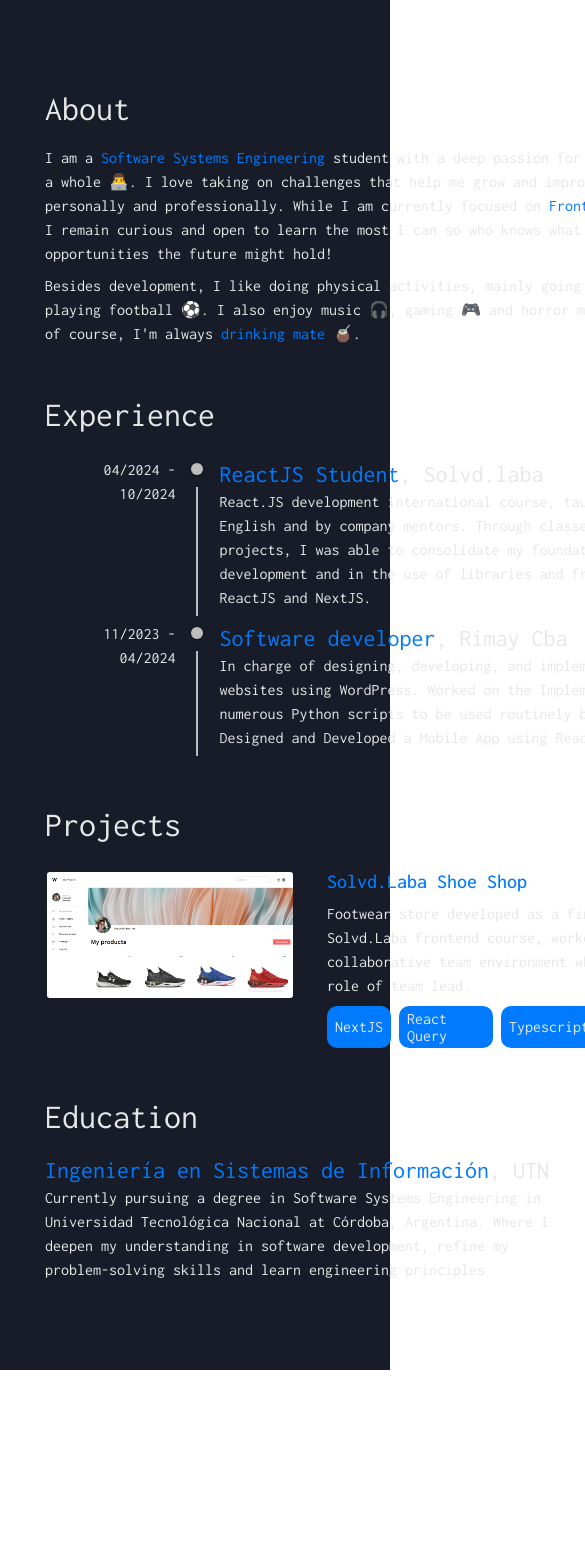
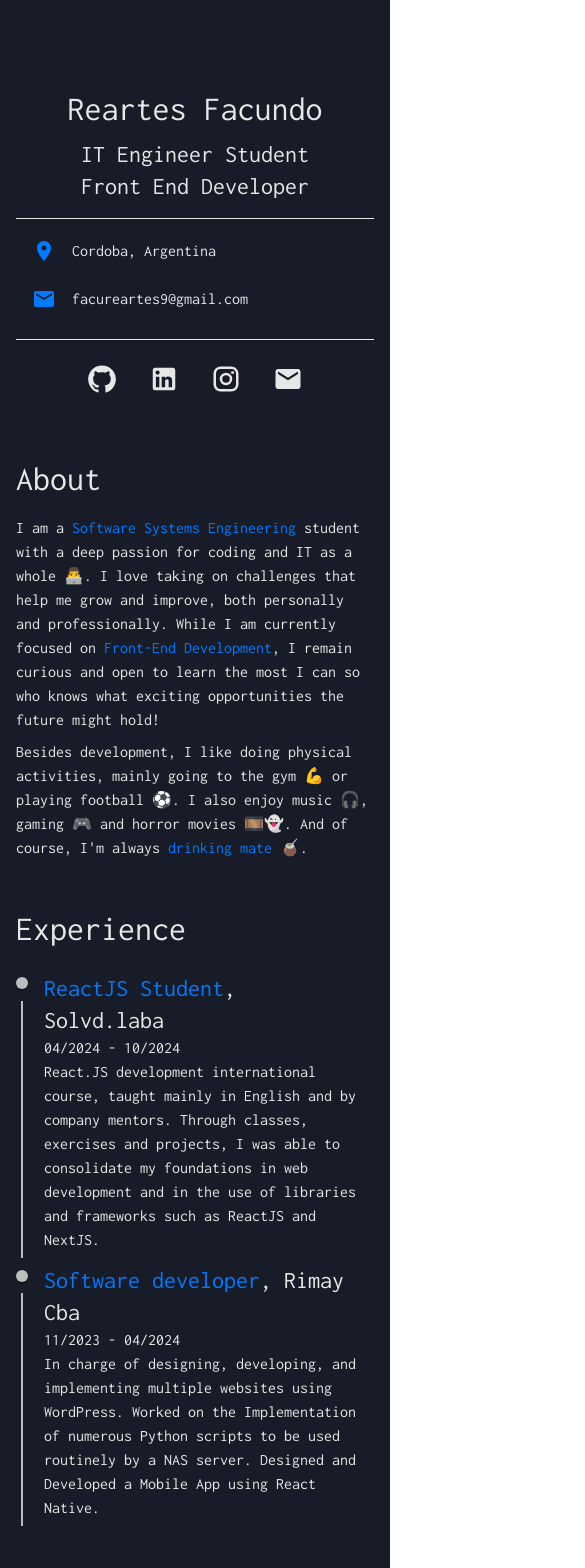
Before and after one commit to FacuReartes/portfolio-v2, a Next.js app: page / in a window 390 px wide. Shown: the top 1568 px of the page, 585 px wide, since content can reach past the window. Before the commit the page ends 1370 px from the top, so only its background shows below. Built offline with nearby package versions, Linux system fonts and the light colour scheme.

Commit message:
responsiveness

```diff
--- a/src/app/page.tsx
+++ b/src/app/page.tsx
@@ -12,14 +12,22 @@ export default function Home() {
       sx={{
         display: 'flex',
         justifyContent: 'center',
-        gap: 10,
+        flexDirection: { xs: 'column', lg: 'row' },
+        gap: { xs: 2, xl: 14 },
         py: 7,
         bgcolor: 'secondary.main',
         color: 'common.white',
       }}
     >
       <Sidebar />
-      <Box sx={{ width: '900px', px: '40px', pt: 4 }}>
+      <Box
+        sx={{
+          width: { xs: 'auto', sm: '550px', md: '750px', lg: '900px' },
+          pt: 4,
+          px: { xs: 2, md: 10 },
+          alignSelf: { xs: 'center', lg: 'unset' },
+        }}
+      >
         <Typography variant="h4" component="h3" sx={{ pb: 2 }} id="about">
           About
         </Typography>
@@ -57,7 +65,7 @@ export default function Home() {
         <Timeline
           sx={{
             [`& .${timelineOppositeContentClasses.root}`]: {
-              flex: 0.23,
+              flex: { xs: 0.2, md: 0.36, lg: 0.26 },
             },
             p: 0,
           }}
--- a/src/components/Education.tsx
+++ b/src/components/Education.tsx
@@ -10,8 +10,8 @@ interface IEducation {
 
 const Education: FC<IEducation> = (props) => {
   return (
-    <Box sx={{ display: 'flex', gap: 4, pb: 4 }}>
-      <Box sx={{ width: '600px' }}>
+    <Box sx={{ display: 'flex', gap: { xs: 1, lg: 4 }, pb: 4 }}>
+      <Box sx={{ width: { xs: 'auto', sm: '520px', lg: '570px' } }}>
         <Typography variant="h5" component="h4">
           <Typography
             component="span"
@@ -25,9 +25,14 @@ const Education: FC<IEducation> = (props) => {
             {props.university}
           </Typography>
         </Typography>
+        <Typography sx={{ display: { xs: 'block', sm: 'none' } }}>
+          {props.date}
+        </Typography>
         <Typography>{props.description}</Typography>
       </Box>
-      <Typography>{props.date}</Typography>
+      <Typography sx={{ display: { xs: 'none', sm: 'block' } }}>
+        {props.date}
+      </Typography>
     </Box>
   );
 };
--- a/src/components/Experience.tsx
+++ b/src/components/Experience.tsx
@@ -25,7 +25,9 @@ const Experience: FC<IExperience> = (props) => {
         },
       }}
     >
-      <TimelineOppositeContent>{props.date}</TimelineOppositeContent>
+      <TimelineOppositeContent sx={{ display: { xs: 'none', sm: 'block' } }}>
+        {props.date}
+      </TimelineOppositeContent>
       <TimelineSeparator>
         <TimelineDot />
         <TimelineConnector />
@@ -44,6 +46,9 @@ const Experience: FC<IExperience> = (props) => {
             {props.workplace}
           </Typography>
         </Typography>
+        <Typography sx={{ display: { xs: 'block', sm: 'none' } }}>
+          {props.date}
+        </Typography>
         <Typography>{props.description}</Typography>
       </TimelineContent>
     </TimelineItem>
--- a/src/components/Project.tsx
+++ b/src/components/Project.tsx
@@ -1,3 +1,4 @@
+'use client';
 import { ArrowOutward, GitHub, Visibility } from '@mui/icons-material';
 import {
   Box,
@@ -7,6 +8,8 @@ import {
   List,
   ListItem,
   Typography,
+  useMediaQuery,
+  useTheme,
 } from '@mui/material';
 import Image from 'next/image';
 import React, { FC } from 'react';
@@ -21,6 +24,10 @@ interface IProject {
 }
 
 const Project: FC<IProject> = (props) => {
+  const theme = useTheme();
+
+  const isSm = useMediaQuery(theme.breakpoints.up('md'));
+
   const renderTools = props.tools.map((tool: string, index: number) => (
     <ListItem
       key={index}
@@ -37,8 +44,7 @@ const Project: FC<IProject> = (props) => {
     </ListItem>
   ));
 
-  return (
-    <Box sx={{ display: 'flex', gap: 4, pb: 4 }}>
+  const projectImage = (
     <Button
       sx={{
         p: 0,
@@ -65,6 +71,7 @@ const Project: FC<IProject> = (props) => {
           transform: 'scale(1.1)',
           opacity: 0.8,
         },
+        alignSelf: 'center',
       }}
       href={props.liveLink}
       target="_blank"
@@ -92,12 +99,18 @@ const Project: FC<IProject> = (props) => {
         <Visibility />
       </Icon>
     </Button>
-      <Box>
+  );
+
+  return (
+    <Box sx={{ display: 'flex', gap: 4, pb: 4 }}>
+      {isSm && projectImage}
+      <Box sx={{ textAlign: 'center', md: 'unset' }}>
         <Box
           sx={{
             display: 'flex',
             justifyContent: 'space-between',
             alignItems: 'center',
+            flexDirection: { xs: 'column', md: 'row' },
           }}
         >
           <Typography
@@ -115,7 +128,7 @@ const Project: FC<IProject> = (props) => {
                 ':hover': { color: 'primary.main', bgcolor: 'unset' },
                 transition: 'all 0.2s linear',
                 position: 'relative',
-                paddingRight: 0,
+                paddingRight: { xs: 'unset', md: 0 },
               }}
               href={props.liveLink}
               target="_blank"
@@ -129,7 +142,7 @@ const Project: FC<IProject> = (props) => {
               sx={{
                 color: 'common.white',
                 py: 1,
-                mr: 4,
+                mr: { xs: 'unset', md: 2, lg: 4 },
                 ':hover': { color: 'primary.main' },
                 transition: 'all 0.2s linear',
               }}
@@ -140,8 +153,21 @@ const Project: FC<IProject> = (props) => {
             </IconButton>
           </Box>
         </Box>
-        <Typography sx={{ pb: 1 }}>{props.description}</Typography>
-        <List sx={{ display: 'flex', gap: 1, p: 0 }}>{renderTools}</List>
+        {!isSm && projectImage}
+        <Typography sx={{ pb: 1, pt: { xs: 1, md: 0 } }}>
+          {props.description}
+        </Typography>
+        <List
+          sx={{
+            display: 'flex',
+            gap: 1,
+            p: 0,
+            flexWrap: 'wrap',
+            justifyContent: { xs: 'center', md: 'unset' },
+          }}
+        >
+          {renderTools}
+        </List>
       </Box>
     </Box>
   );
--- a/src/components/Sidebar.tsx
+++ b/src/components/Sidebar.tsx
@@ -22,33 +22,50 @@ const Sidebar = () => {
   return (
     <Box
       sx={{
-        width: '330px',
-        height: '85vh',
-        position: 'sticky',
+        width: { xs: '100%', sm: '600px', md: '750px', lg: '300px' },
+        height: { xs: 'unset', lg: '85vh' },
+        position: { xs: 'static', lg: 'sticky' },
         top: 56,
         pt: 4,
-        px: '30px',
+        px: 2,
+        alignSelf: { xs: 'center', lg: 'unset' },
       }}
     >
-      <Typography variant="h4" component="h1" sx={{ pb: 1 }}>
+      <Typography
+        variant="h4"
+        component="h1"
+        sx={{ pb: 1, textAlign: { xs: 'center', lg: 'unset' } }}
+      >
         Reartes Facundo
       </Typography>
-      <Typography variant="h5" component="h2" sx={{ px: 2 }}>
+      <Typography
+        variant="h5"
+        component="h2"
+        sx={{ px: 2, textAlign: { xs: 'center', lg: 'unset' } }}
+      >
         IT Engineer Student
       </Typography>
-      <Typography variant="h5" component="h2" sx={{ px: 2 }}>
+      <Typography
+        variant="h5"
+        component="h2"
+        sx={{ px: 2, textAlign: { xs: 'center', lg: 'unset' } }}
+      >
         Front End Developer
       </Typography>
       <Divider sx={{ borderColor: 'common.white', pt: 2 }} />
-      <List>
-        <ListItemButton href="#about" sx={{ fontWeight: 'bold' }}>
-          About
-        </ListItemButton>
+      <List sx={{ display: { xs: 'none', lg: 'block' } }}>
+        <ListItemButton href="#about">About</ListItemButton>
         <ListItemButton href="#experience">Experience</ListItemButton>
         <ListItemButton href="#projects">Projects</ListItemButton>
         <ListItemButton href="#education">Education</ListItemButton>
       </List>
-      <Divider sx={{ borderColor: 'common.white', pt: 1 }} />
+      <Divider
+        sx={{
+          borderColor: 'common.white',
+          pt: 1,
+          display: { xs: 'none', lg: 'block' },
+        }}
+      />
       <List>
         <ListItem>
           <ListItemIcon
@@ -67,9 +84,17 @@ const Sidebar = () => {
           <ListItemText>facureartes9@gmail.com</ListItemText>
         </ListItem>
       </List>
+      <Divider
+        sx={{
+          borderColor: 'common.white',
+          pt: 1,
+          mb: 1,
+          display: { xs: 'block', lg: 'none' },
+        }}
+      />
       <List
         sx={{
-          position: 'absolute',
+          position: { xs: 'static', lg: 'absolute' },
           bottom: 8,
           width: 'auto',
           left: 0,
```
Lines whose indentation alone changed are shown as unchanged.
